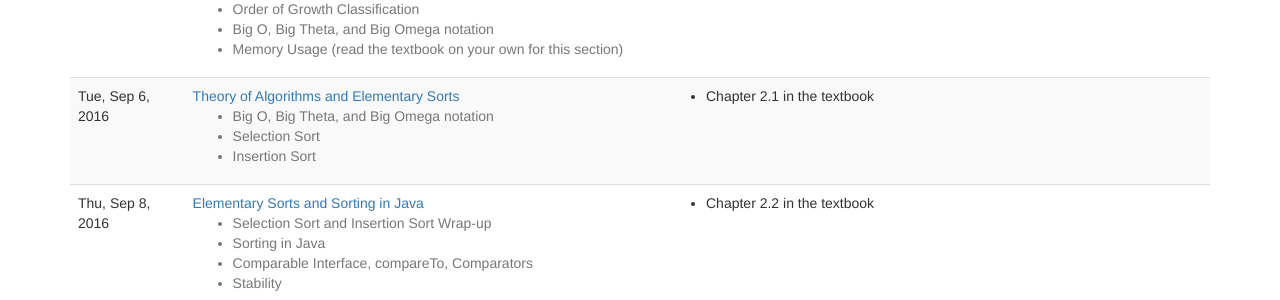
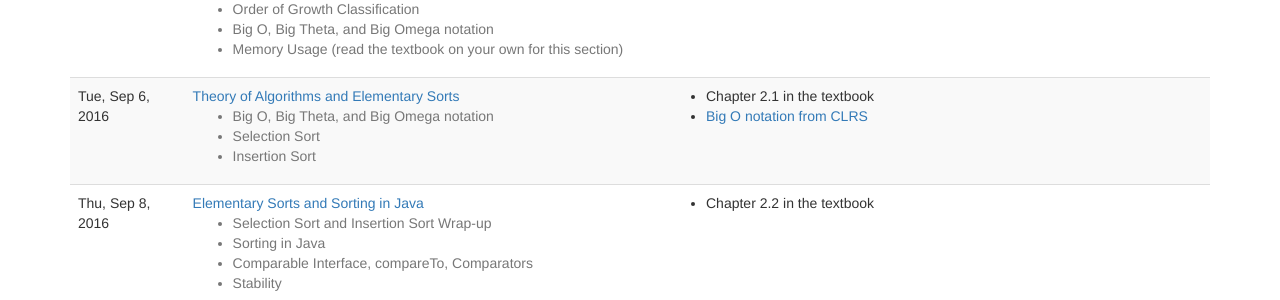
Before and after one commit to vikramkh/course-website-16fa, a Jekyll site: the page built from lectures.md, in a window 1280 px wide and 900 px high. Shown: the part 315-615 px from the top of the window. Built offline with Jekyll 4.4.1, drawn with Linux system fonts in a browser that asks for light colours; nearby versions of some CDN libraries.

Commit message:
Add CLRS running time notes to lectures

```diff
--- a/_data/lectures.yaml
+++ b/_data/lectures.yaml
@@ -33,6 +33,9 @@
   reading:
     -
       title: Chapter 2.1 in the textbook
+    -
+      title: Big O notation from CLRS
+      url: lectures/clrs-running-time.pdf
 -
   date: 2016-09-08
   slides: lectures/04-intro-to-sorting-and-comparators.pdf
```
Also changed, not shown: 1 other file.
